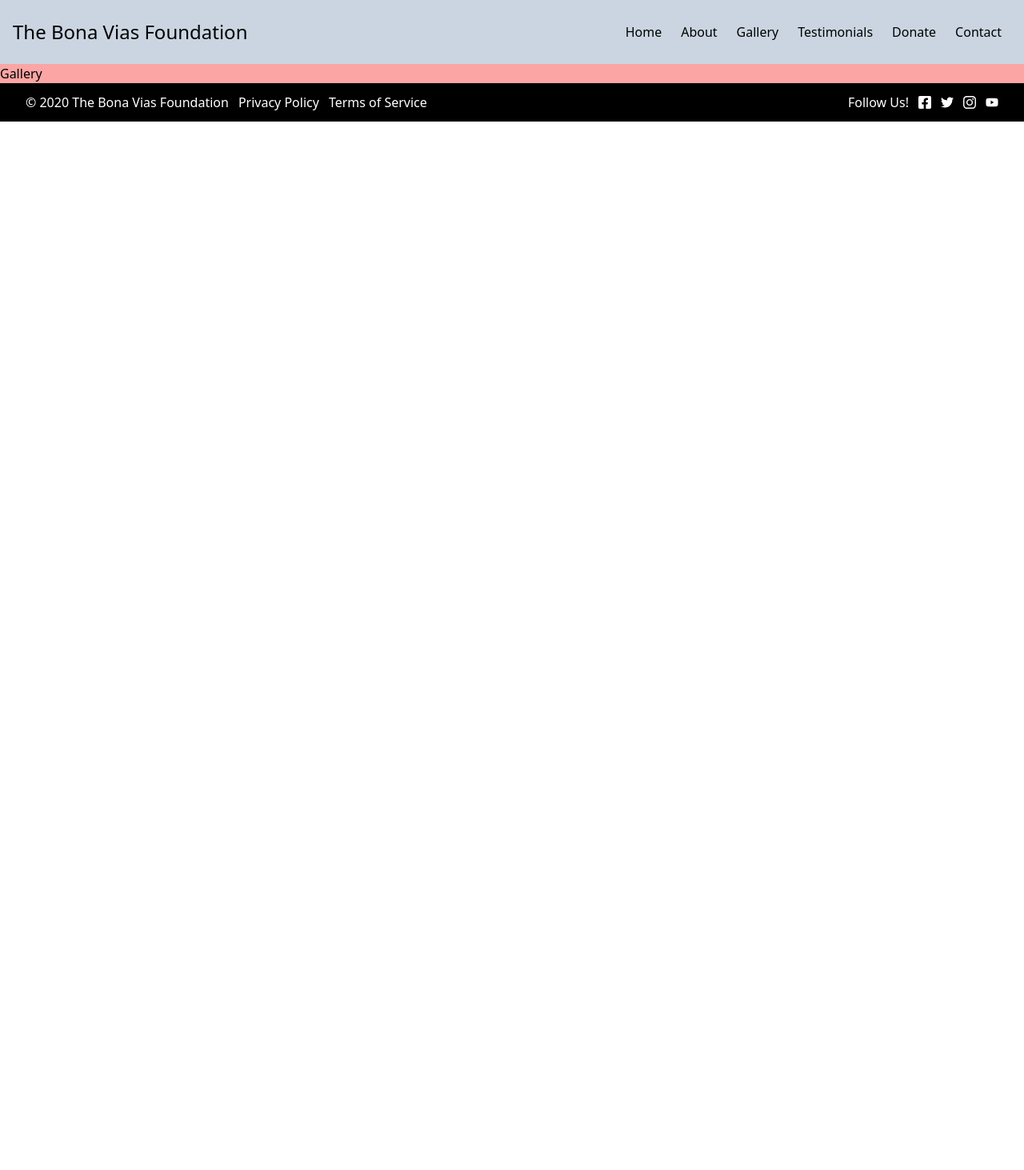
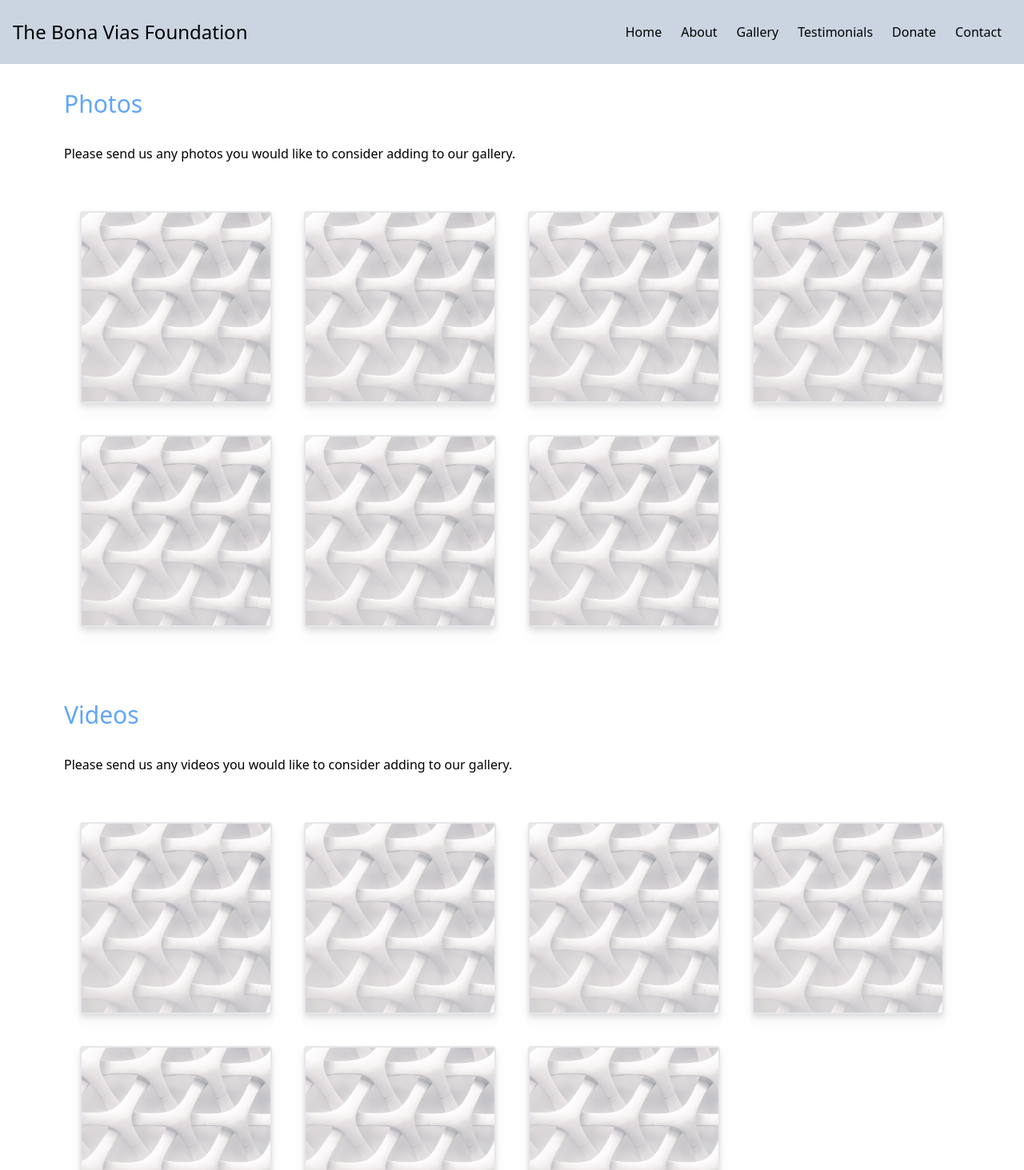
Before and after one commit to LoganMichalicek/bonavias-dev, a React (Create React App) app: page /gallery in a window 1280 px wide. Shown: the top 1463 px of the page at 80% size. Before the commit the page ends 800 px from the top, so only its background shows below. Built offline with nearby package versions, Linux system fonts and the light colour scheme.

Commit message:
Finished basic gallery with placeholders

```diff
--- /dev/null
+++ b/src/components/PageImage.jsx
@@ -0,0 +1,12 @@
+import React from 'react'
+import PlaceholderImage from '../images/stock-profile.jpg'
+
+const PageImage = ({image}) => {
+  return (
+    <div className="page-image m-5 bg-gray-100 border-2 border-gray-200">
+      <img src={image ? image : PlaceholderImage} alt="gallery-item"/>
+    </div>
+  )
+}
+
+export default PageImage
--- a/src/index.css
+++ b/src/index.css
@@ -3,17 +3,23 @@
 @tailwind utilities;
 
 .page-layout {
-  @apply sm:mx-20 mx-10;
-  /* @apply sm:mx-20 mx-10 max-w-3xl; */
-  /* width: 80%; */
+  @apply sm:mx-20 mx-10 mb-10;
 }
 
 .page-button {
   @apply px-4 py-3 bg-blue-700 text-white rounded;
 }
 
+._page-interactable {
+  @apply drop-shadow-lg hover:drop-shadow-xl rounded transition ease-out hover:-translate-y-3 duration-500 cursor-pointer;
+}
+
+.page-image {
+  @apply h-60 w-60 _page-interactable;
+}
+
 .page-card {
-  @apply drop-shadow-lg hover:drop-shadow-xl h-80 w-60 rounded transition ease-out hover:-translate-y-3 duration-500 cursor-pointer;
+  @apply h-80 w-60 _page-interactable;
 }
 
 .social-icon {
--- a/src/pages/about.jsx
+++ b/src/pages/about.jsx
@@ -4,8 +4,7 @@
 
 const About = () => {
   return (
-    <div className="">
-      <div className="page-layout inline-block align-center">
+    <div className="page-layout">
       {/* About us */}
       <h2 className="section-header">About Us</h2>
       <p className="my-10 text-xl">
@@ -144,7 +143,6 @@
       </div>
       {/* End Board of Directors */}
     </div>
-    </div>
   );
 };
 
--- a/src/pages/gallery.jsx
+++ b/src/pages/gallery.jsx
@@ -1,8 +1,27 @@
 import React from 'react'
+import PageImage from '../components/PageImage'
+import stockImage from '../images/stock-profile.jpg'
 
 const Gallery = () => {
   return (
-    <div className='bg-red-300 text-black'>Gallery</div>
+    <div className='page-layout'>
+      <h2 className='section-header'>Photos</h2>
+      <p>Please send us any photos you would like to consider adding to our gallery.</p>
+      <div className='flex flex-wrap justify-start py-10'>
+        {[0,1,2,3,4,5,6].map((item) => {
+          return <PageImage key={item} image={stockImage}/>
+        })}
+      </div>
+      <h2 className='section-header'>Videos</h2>
+      <p>Please send us any videos you would like to consider adding to our gallery.</p>
+      <div className='flex flex-wrap justify-start py-10'>
+        {[0,1,2,3,4,5,6].map((item) => {
+          return <PageImage key={item} image={stockImage}/>
+        })}
+      </div>
+      <p className='uppercase font-bold'>Still under construction</p>
+      <p>Links to tutorial videos will be posted once our experts compile their FAQ topics.</p>
+    </div>
   )
 }
 
```
Lines whose indentation alone changed are shown as unchanged.
